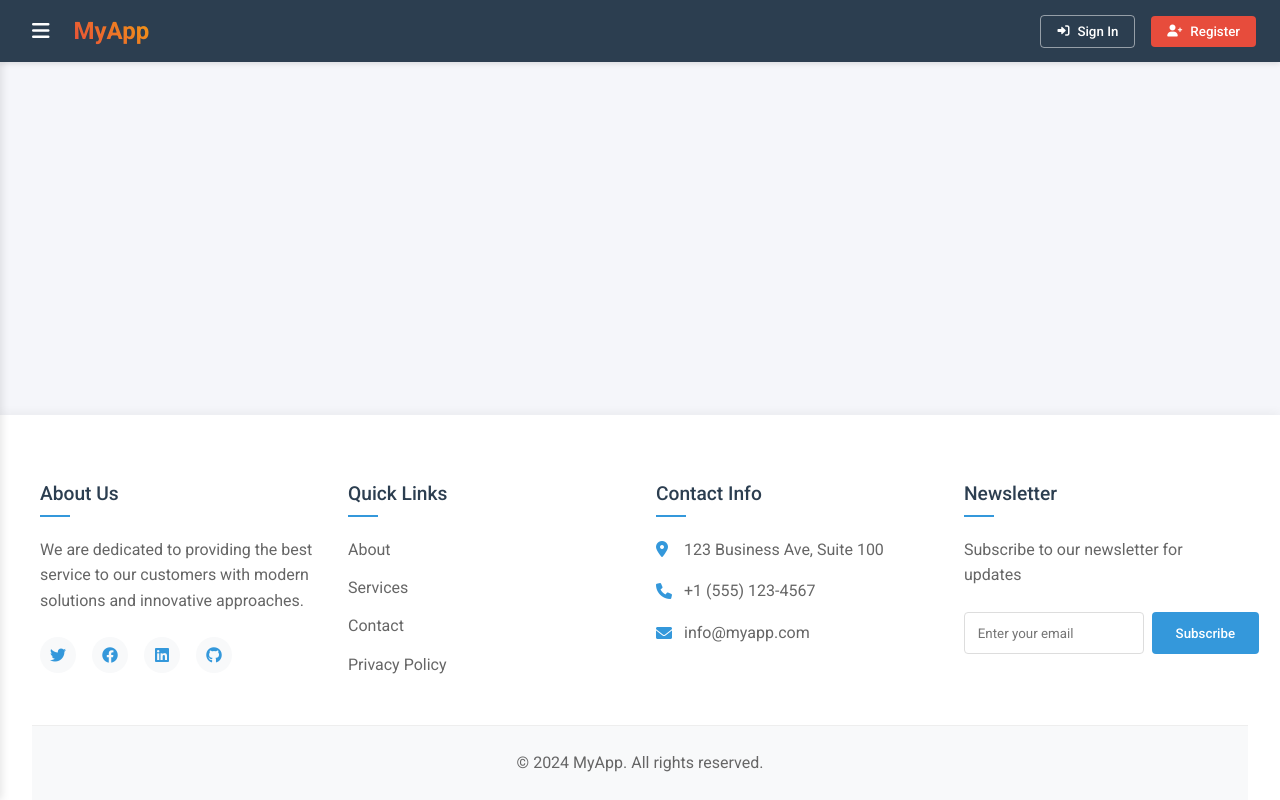
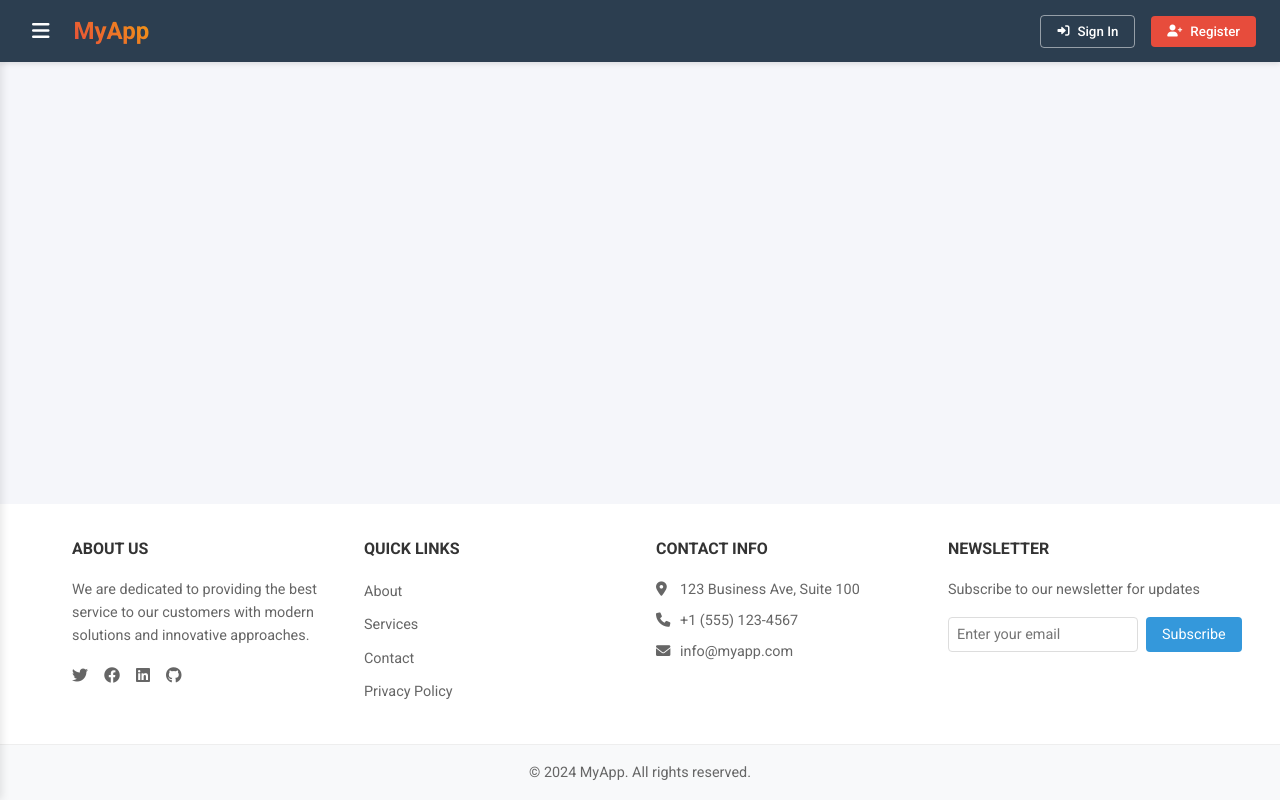
Before and after one commit to sarajoog/find-tutor, an Angular app: page / in a window 1280 px wide. Built offline with nearby package versions, Linux system fonts and the light colour scheme.

Commit message:
Fixing the little details of layouts

```diff
--- a/src/app/layout/components/footer/footer.component.html
+++ b/src/app/layout/components/footer/footer.component.html
@@ -35,12 +35,12 @@
       <p>Subscribe to our newsletter for updates</p>
       <div class="newsletter-form">
         <input type="email" placeholder="Enter your email">
-        <button type="button">Subscribe</button>
+        <button type="button" class="subscribe-btn">Subscribe</button>
       </div>
     </div>
   </div>
 
   <div class="footer-bottom">
-    <p>&copy; {{currentYear}} MyApp. All rights reserved.</p>
+    <p>© {{currentYear}} MyApp. All rights reserved.</p>
   </div>
 </footer>
--- a/src/app/layout/components/footer/footer.component.scss
+++ b/src/app/layout/components/footer/footer.component.scss
@@ -2,17 +2,16 @@
   display: flex;
   flex-direction: column;
   background: white;
-  padding: 4rem 2rem 0;
-  margin-top: auto;
-  box-shadow: 0 -2px 10px rgba(0,0,0,0.05);
+  width: 100%;
 
   .footer-content {
     display: flex;
     flex-wrap: wrap;
     max-width: 1200px;
+    width: 100%;
     margin: 0 auto;
+    padding: 2rem;
     gap: 2rem;
-    padding-bottom: 3rem;
   }
 
   .footer-section {
@@ -22,96 +21,71 @@
     min-width: 250px;
 
     h3 {
-      color: #2c3e50;
-      font-size: 1.2rem;
-      margin-bottom: 1.2rem;
-      position: relative;
-      padding-bottom: 0.5rem;
-      font-weight: 500;
-
-      &:after {
-        content: '';
-        position: absolute;
-        left: 0;
-        bottom: 0;
-        width: 30px;
-        height: 2px;
-        background: #3498db;
-      }
+      color: #333;
+      font-size: 1rem;
+      margin-bottom: 1rem;
+      font-weight: 600;
+      text-transform: uppercase;
     }
 
     p {
       color: #666;
       line-height: 1.6;
-      margin-bottom: 1.5rem;
-      font-weight: 400;
+      margin-bottom: 1rem;
+      font-size: 0.9rem;
     }
   }
 
   .social-links {
     display: flex;
     gap: 1rem;
-    flex-wrap: wrap;
 
     .social-link {
-      display: flex;
-      align-items: center;
-      justify-content: center;
-      width: 36px;
-      height: 36px;
-      border-radius: 50%;
-      background: #f8f9fa;
-      color: #3498db;
+      color: #666;
       text-decoration: none;
-      transition: all 0.3s ease;
+      transition: color 0.3s ease;
 
       &:hover {
-        background: #3498db;
-        color: white;
-        transform: translateY(-3px);
+        color: #3498db;
       }
     }
   }
 
   .footer-links {
-    display: flex;
-    flex-direction: column;
-    gap: 0.8rem;
     list-style: none;
     padding: 0;
 
-    li a {
-      display: flex;
-      align-items: center;
-      color: #666;
-      text-decoration: none;
-      transition: all 0.3s ease;
-      font-weight: 400;
+    li {
+      margin-bottom: 0.5rem;
 
-      &:hover {
-        color: #3498db;
-        transform: translateX(5px);
+      a {
+        color: #666;
+        text-decoration: none;
+        font-size: 0.9rem;
+        transition: color 0.3s ease;
+
+        &:hover {
+          color: #3498db;
+        }
       }
     }
   }
 
   .contact-info {
-    display: flex;
-    flex-direction: column;
-    gap: 1rem;
     list-style: none;
     padding: 0;
 
     li {
+      color: #666;
+      margin-bottom: 0.5rem;
       display: flex;
       align-items: center;
       gap: 0.5rem;
-      color: #666;
-      font-weight: 400;
+      font-size: 0.9rem;
 
       i {
-        color: #3498db;
-        width: 20px;
+        color: #666;
+        width: 16px;
       }
     }
   }
@@ -122,63 +96,58 @@
 
     input {
       flex: 1;
-      padding: 0.8rem;
+      padding: 0.5rem;
       border: 1px solid #ddd;
       border-radius: 4px;
-      outline: none;
-      transition: border-color 0.3s ease;
-      font-weight: 400;
+      font-size: 0.9rem;
 
       &:focus {
+        outline: none;
         border-color: #3498db;
       }
     }
 
-    button {
-      display: flex;
-      align-items: center;
-      justify-content: center;
-      padding: 0.8rem 1.5rem;
+    .subscribe-btn {
+      padding: 0.5rem 1rem;
       background: #3498db;
       color: white;
       border: none;
       border-radius: 4px;
       cursor: pointer;
-      transition: all 0.3s ease;
-      font-weight: 500;
+      font-size: 0.9rem;
+      transition: background-color 0.3s ease;
 
       &:hover {
         background: #2980b9;
-        transform: translateY(-2px);
       }
     }
   }
 
   .footer-bottom {
-    display: flex;
-    justify-content: center;
-    align-items: center;
-    padding: 1.5rem;
+    width: 100%;
+    padding: 1rem;
+    background: #f8f9fa;
+    text-align: center;
     border-top: 1px solid #eee;
-    color: #666;
-    background: #f8f9fa;
-    font-weight: 400;
+
+    p {
+      color: #666;
+      font-size: 0.9rem;
+    }
   }
 }
 
 @media (max-width: 768px) {
   .footer {
-    padding: 3rem 1rem 0;
-
     .footer-content {
       flex-direction: column;
-      gap: 2rem;
+      padding: 1.5rem 1rem;
     }
 
     .newsletter-form {
       flex-direction: column;
 
-      button {
+      .subscribe-btn {
         width: 100%;
       }
     }
```
